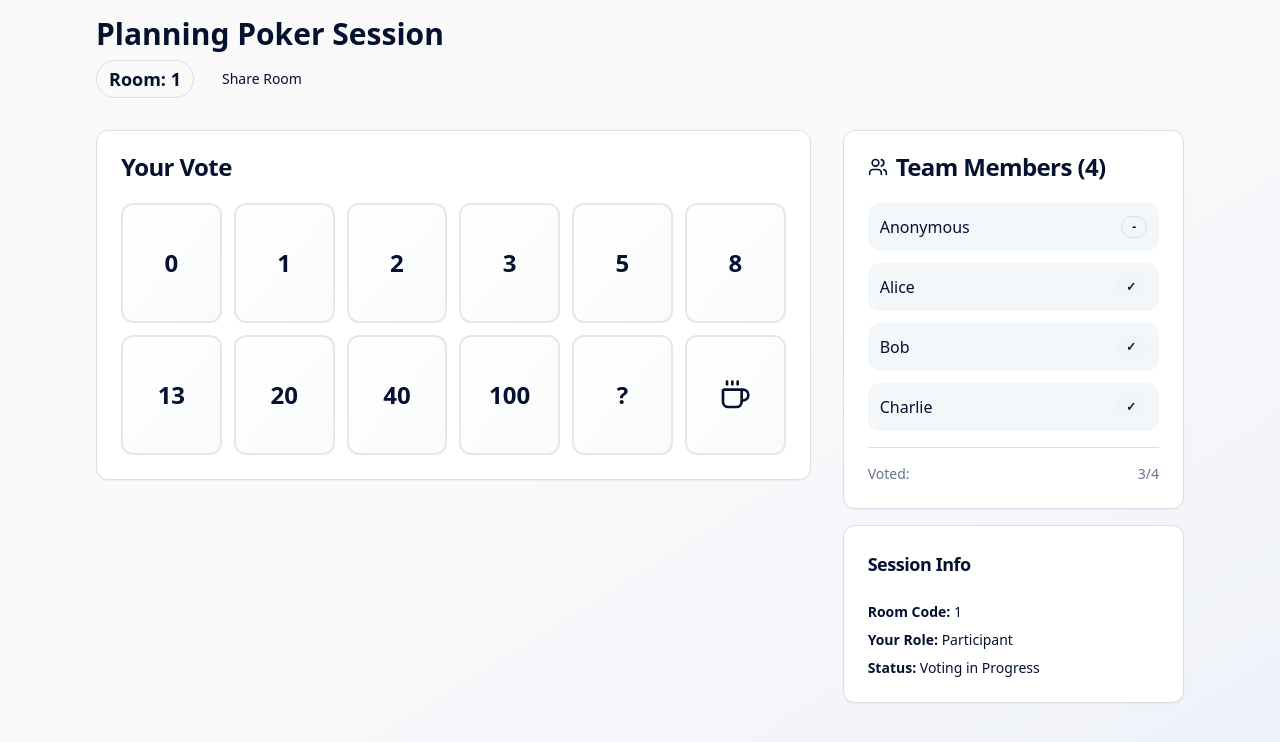
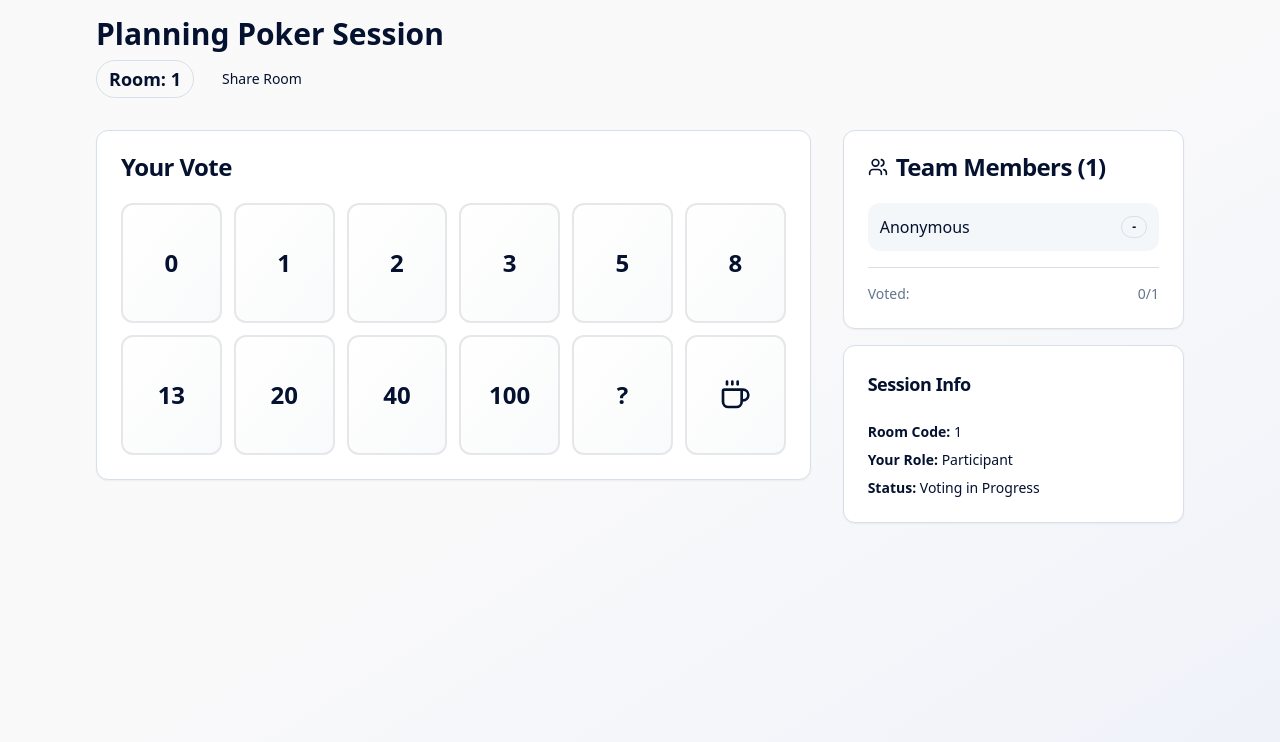
Before and after one commit to Leozolthar/agile-snap-poker, a React (Vite) app: page /room/1 in a window 1280 px wide. Shown: the top 742 px of the page. Built offline with nearby package versions, Linux system fonts and the light colour scheme; the HTML template or start-up script is replaced by a standard one.

Commit message:
Remove fake participants and header

```diff
--- a/src/pages/Home.tsx
+++ b/src/pages/Home.tsx
@@ -62,14 +62,6 @@ const Home = () => {
                 Streamline your agile estimation sessions with our modern, intuitive Planning Poker tool.
                 Perfect for remote and in-person teams.
               </p>
-              <div className="flex flex-col sm:flex-row gap-4">
-                <Button variant="hero" size="lg" className="text-lg px-8">
-                  Get Started Free
-                </Button>
-                <Button variant="outline" size="lg" className="text-lg px-8">
-                  Learn More
-                </Button>
-              </div>
             </div>
             <div className="relative animate-slide-up">
               <img
--- a/src/pages/Room.tsx
+++ b/src/pages/Room.tsx
@@ -40,9 +40,6 @@ const Room = () => {
   const [votesRevealed, setVotesRevealed] = useState(false);
   const [players, setPlayers] = useState<Player[]>([
     { id: "1", name: playerName, isModerator },
-    { id: "2", name: "Alice", vote: "5", isModerator: false },
-    { id: "3", name: "Bob", vote: "8", isModerator: false },
-    { id: "4", name: "Charlie", vote: "?", isModerator: false },
   ]);
 
   const currentPlayer = players.find(p => p.name === playerName);
```
